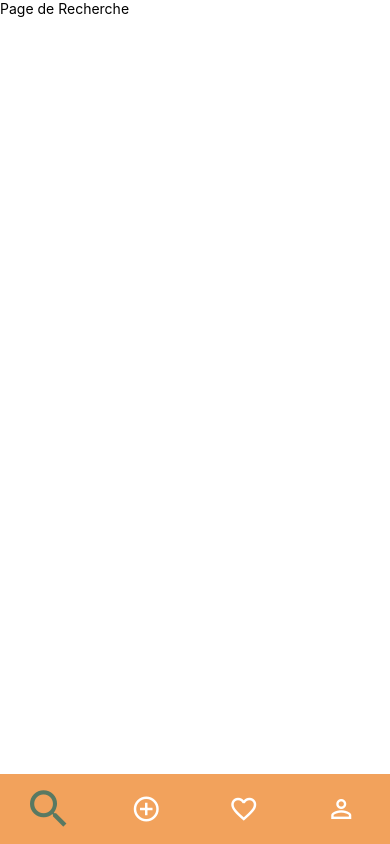
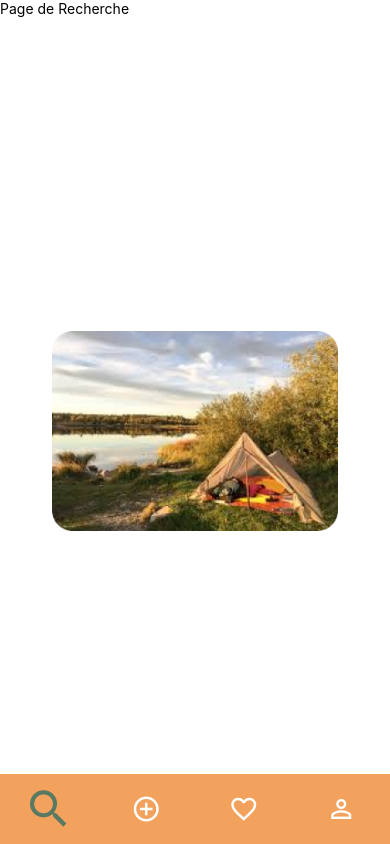
Before and after one commit to lucasleroyy/IWA_Campseeker_IG5, a React Native app: screen / in a window 390 px wide. Built offline with nearby package versions, Linux system fonts and the light colour scheme.

Commit message:
ajout component Photo

```diff
--- a/App.js
+++ b/App.js
@@ -1,6 +1,8 @@
 import React, { useState } from 'react';
 import { View, Text, StyleSheet } from 'react-native';
-import Bandeau from './src/components/Bandeau'; // Assure-toi du bon chemin
+import Bandeau from './src/components/Bandeau';
+import Photo from './src/components/Photo';
+import bivouac from './assets/bivouac3.png';
 
 const App = () => {
   const [currentPage, setCurrentPage] = useState('Search');
@@ -15,6 +17,9 @@ const App = () => {
       {currentPage === 'Add' && <Text>Page Ajouter</Text>}
       {currentPage === 'Favorites' && <Text>Mes lieux favoris</Text>}
       {currentPage === 'Profile' && <Text>Page Profil</Text>}
+      <View style={styles.photoContainer}>
+        <Photo imageUrl={bivouac} width={300} height={200} />
+      </View>
 
       <Bandeau currentPage={currentPage} onNavigate={onNavigate} />
     </View>
@@ -25,6 +30,13 @@ const styles = StyleSheet.create({
   container: {
     flex: 1,
   },
+  photoContainer: {
+    alignItems: 'center',
+    justifyContent: 'center',
+    flex: 1,
+  },
 });
 
+
+
 export default App;
--- a/package.json
+++ b/package.json
@@ -9,14 +9,14 @@
     "web": "expo start --web"
   },
   "dependencies": {
+    "@expo/vector-icons": "^14.0.3",
     "@reduxjs/toolkit": "^2.2.7",
     "expo": "~51.0.28",
     "expo-status-bar": "~1.12.1",
     "react": "18.2.0",
     "react-native": "0.74.5",
     "react-redux": "^9.1.2",
-    "redux": "^5.0.1",
-    "@expo/vector-icons": "^14.0.3"
+    "redux": "^5.0.1"
   },
   "devDependencies": {
     "@babel/core": "^7.20.0",
--- /dev/null
+++ b/src/components/Photo.js
@@ -0,0 +1,25 @@
+import React from 'react';
+import { Image, StyleSheet, View } from 'react-native';
+
+const Photo = ({ imageUrl, width, height}) => {
+    return (
+      <View style={[styles.container, { width, height }]}>
+        <Image
+          source={imageUrl}
+          style={[{ width, height }]}
+          resizeMode="contain"
+
+        />
+      </View>
+    );
+  };
+
+const styles = StyleSheet.create({
+    container: {
+        overflow: 'hidden',
+        borderRadius: 20,
+    }
+  });
+
+
+export default Photo;
```
Also changed, not shown: assets/bivouac3.png (added), 1 other file (tests, documents, lock files or other folders).
